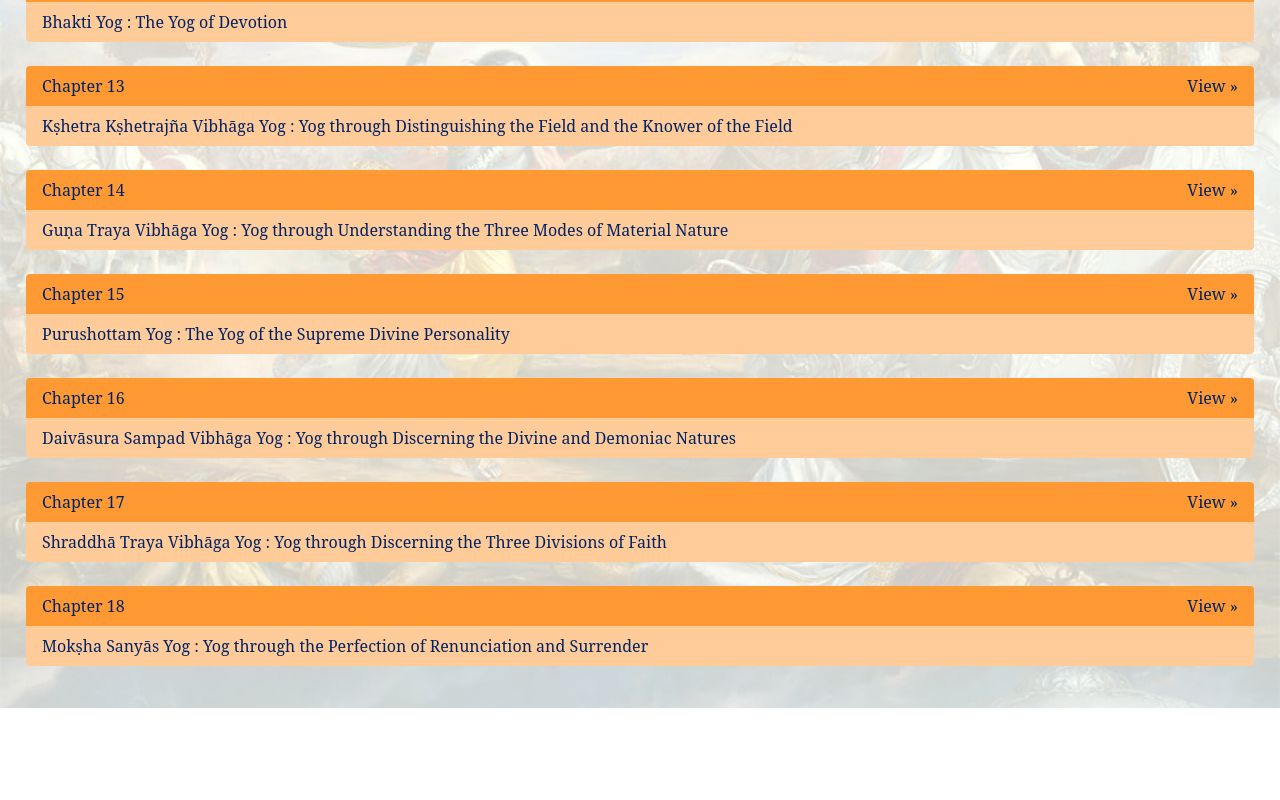
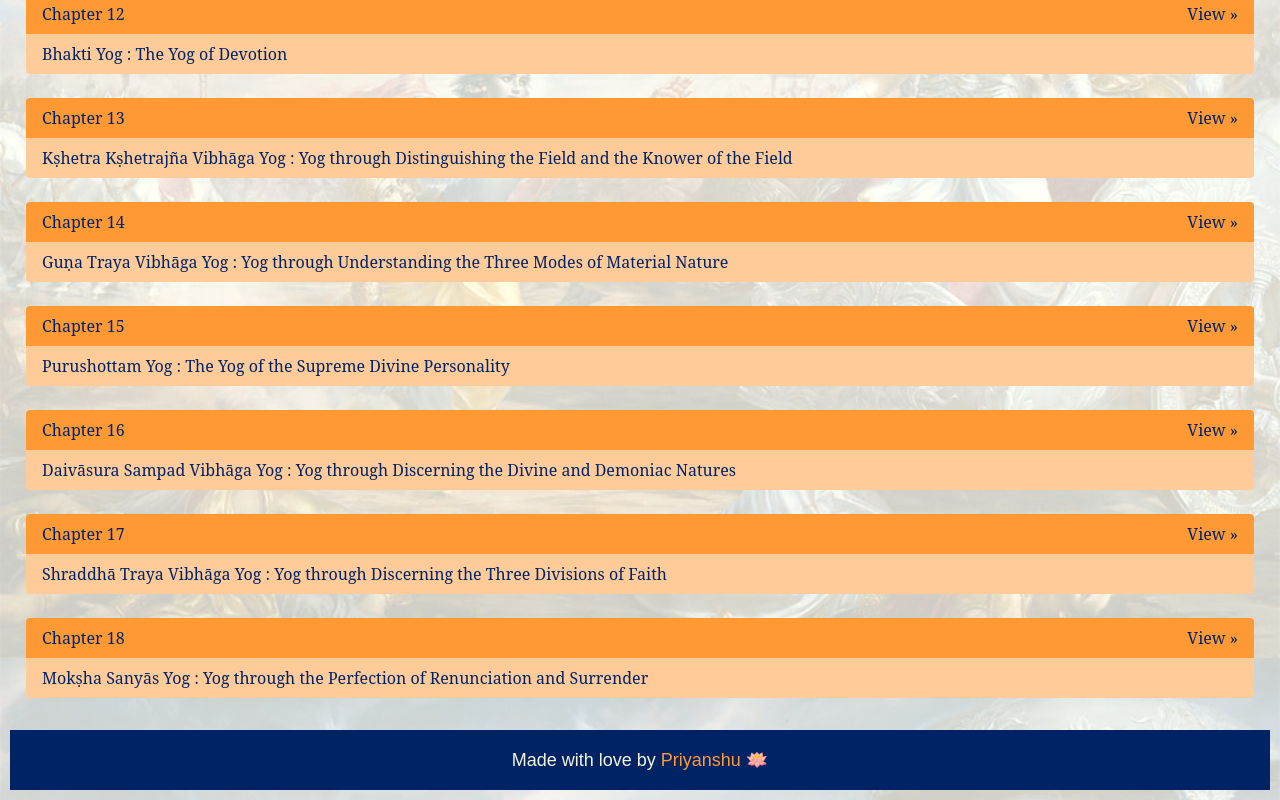
Before and after one commit to Priyansxu/Gita, a Next.js app: page / in a window 1280 px wide. Shown: the part 2222-3022 px from the top of the page. Before the commit the page ends 2930 px from the top, so only its background shows below. Built offline with nearby package versions, Linux system fonts and the light colour scheme.

Commit message:
Update index.js

```diff
--- a/pages/index.js
+++ b/pages/index.js
@@ -2,6 +2,7 @@
 import Header from '../components/Header';
 import Adhyay from '../components/Adhyay';
 import Shlok from '../components/Shlok';
+import Footer from '../components/Footer';
 
 const Home = () => {
     const [selectedChapter, setSelectedChapter] = useState(null);
@@ -18,8 +19,9 @@
     };
 
     return (
-        <div className="relative">
+        <div className="relative min-h-screen flex flex-col">
             <Header />
+            <main className="flex-grow">
                 <Adhyay onShlokClick={handleShlokClick} />
                 {selectedChapter !== null && selectedVerse !== null && (
                 <Shlok
@@ -28,6 +30,8 @@
                         onClose={handleClose}
                         />
                 )}
+            </main>
+            <Footer />
         </div>
     );
 };
```
Lines whose indentation alone changed are shown as unchanged.
